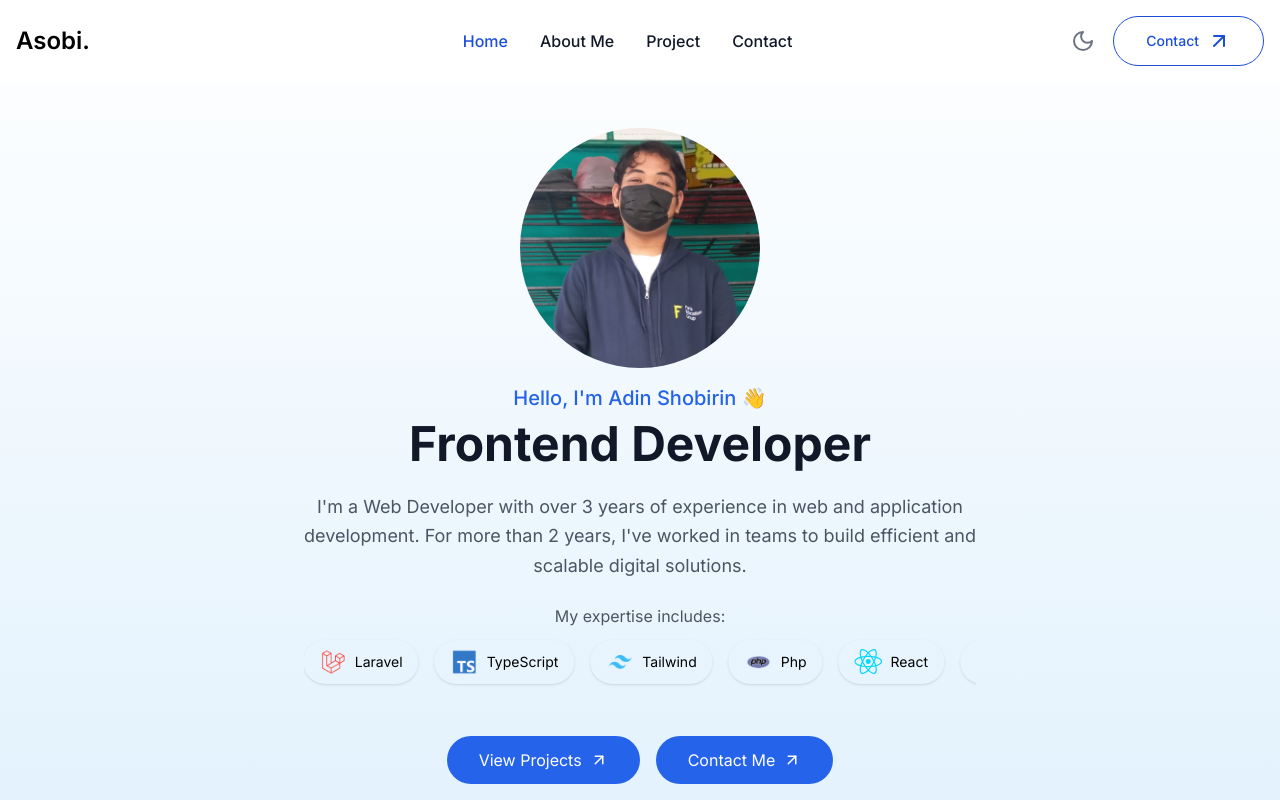
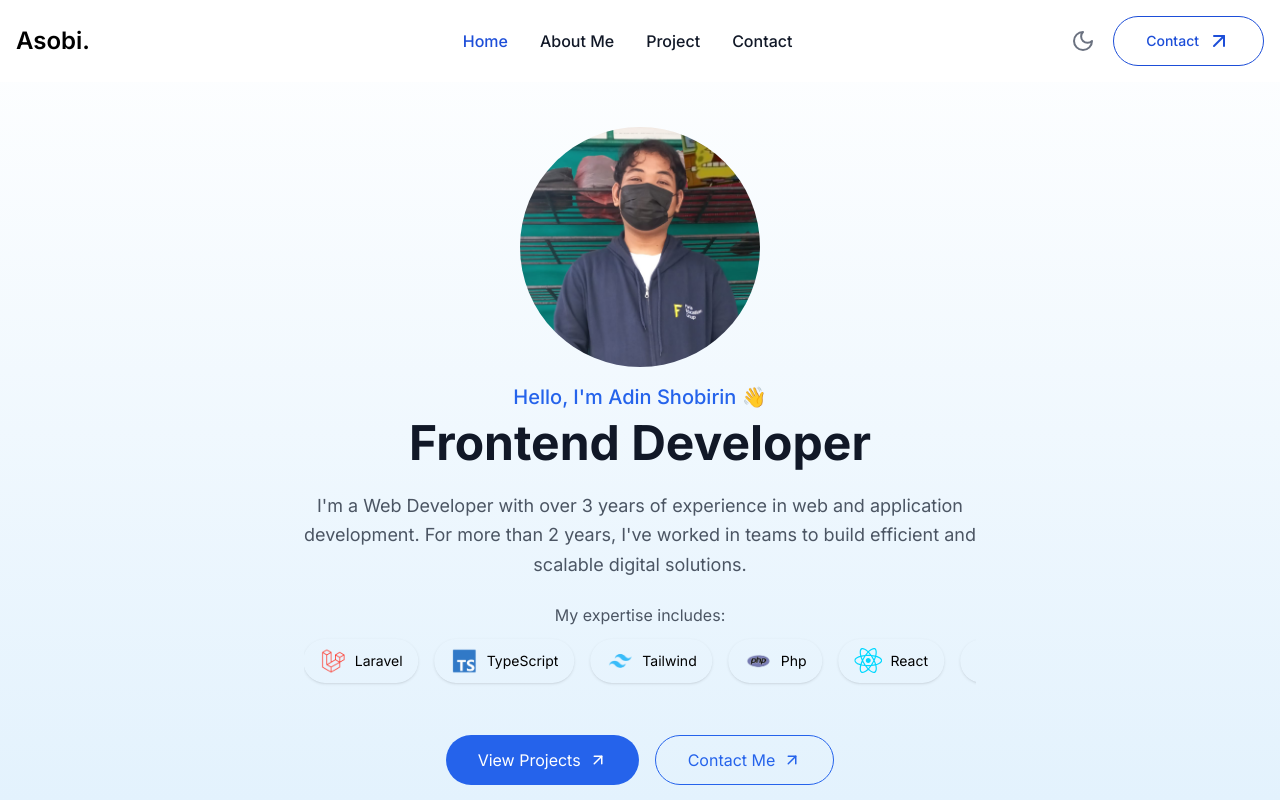
Before and after one commit to weebslife/react-porto, a React (Vite) app: page / in a window 1280 px wide. Built offline with nearby package versions, Linux system fonts and the light colour scheme.

Commit message:
fix delay animation

```diff
--- a/src/components/AnimatedGreeting.jsx
+++ b/src/components/AnimatedGreeting.jsx
@@ -43,7 +43,7 @@ const AnimatedGreeting = () => {
   useEffect(() => {
     if (!isVisible) return;
 
-    localStorage.setItem('animationShown', 'true');
+
 
     const greetingInterval = setInterval(() => {
       setCurrentGreeting((prev) => {
@@ -54,6 +54,7 @@ const AnimatedGreeting = () => {
               setShouldSlideUp(true);
               setTimeout(() => {
                 setIsVisible(false);
+                localStorage.setItem('animationShown', 'true');
               }, 500);
             }, 300);
           }, 300);
--- a/src/hooks/useAnimationTiming.jsx
+++ /dev/null
@@ -1,17 +0,0 @@
-import { useState, useEffect } from 'react';
-
-export const useAnimationTiming = () => {
-  const [animationDuration, setAnimationDuration] = useState('0.8s');
-
-  useEffect(() => {
-    const hasVisited = localStorage.getItem('hasVisited');
-    if (hasVisited) {
-      setAnimationDuration('0.3s');
-    } else {
-      setAnimationDuration('0.8s');
-      localStorage.setItem('hasVisited', 'true');
-    }
-  }, []);
-
-  return animationDuration;
-};
--- a/src/pages/Home.jsx
+++ b/src/pages/Home.jsx
@@ -1,5 +1,4 @@
 import React, { useState, useEffect } from 'react';
-import { useAnimationTiming } from '../hooks/useAnimationTiming';
 import { ArrowUpRight } from 'lucide-react';
 import { Link } from 'react-router-dom';
 import profile from '../assets/img/photo.png';
@@ -7,16 +6,12 @@ import Skill from '../components/Skills';
 
 const Home = () => {
   const [showContent, setShowContent] = useState(false);
-  const animationDuration = useAnimationTiming();
-
-
-  const getAnimationStyle = (delay) => ({
-    animationDelay: delay,
-    animationDuration: animationDuration
-  });
 
   useEffect(() => {
-    const timer = setTimeout(() => setShowContent(true), 1600);
+    const hasAnimation = localStorage.getItem('animationShown');
+    const delay = hasAnimation ? 100 : 1600;
+
+    const timer = setTimeout(() => setShowContent(true), delay);
     return () => clearTimeout(timer);
   }, []);
 
@@ -24,7 +19,7 @@ const Home = () => {
     <>
       <div className="min-h-screen flex flex-col items-center justify-center px-4 md:px-0 pt-24 bg-gradient-to-b from-white to-light-blue dark:from-gray-900 dark:to-gray-800 max-sm:pb-28">
         <div className="max-w-2xl space-y-6 text-center">
-          <div className={`space-y-2 opacity-0 ${showContent && 'animate-slideUpContent'}`} style={getAnimationStyle('0.5s') }>
+          <div className={`space-y-2 opacity-0 ${showContent && 'animate-slideUpContent'}`} style={{ animationDelay: '0.2s' }}>
             <img src={profile} className="rounded-full w-[240px] mx-auto my-4" alt="" />
             <h2 className="text-xl font-medium text-blue-600">
               Hello, I'm Adin Shobirin 👋
@@ -35,13 +30,13 @@ const Home = () => {
           </div>
 
           <p className={`text-lg text-gray-600 dark:text-gray-300 leading-relaxed opacity-0 ${showContent && 'animate-slideUpContent'}`}
-             style={getAnimationStyle('0.6s') }>
+             style={{ animationDelay: '0.4s' }}>
             I'm a Web Developer with over 3 years of experience in web and application development.
             For more than 2 years, I've worked in teams to build efficient and scalable digital solutions.
           </p>
 
           <div className={`space-y-2 opacity-0 ${showContent && 'animate-slideUpContent'}`}
-               style={getAnimationStyle('0.7s') }>
+               style={{ animationDelay: '0.6s' }}>
             <p className="text-gray-600 dark:text-gray-300">
               My expertise includes:
             </p>
@@ -53,15 +48,15 @@ const Home = () => {
             <Link
               to="/projects"
               className={`flex items-center justify-center gap-2 px-8 py-3 bg-blue-600 text-white rounded-full hover:bg-blue-700 transition-colors opacity-0 ${showContent && 'animate-slideUpContent'}`}
-               style={getAnimationStyle('0.9s') }
+               style={{ animationDelay: '0.8s' }}
             >
               View Projects
               <ArrowUpRight size={18} />
             </Link>
             <Link
               to="/contact"
-              className={`flex items-center justify-center gap-2 px-8 py-3 bg-blue-600 text-white rounded-full hover:bg-blue-700 transition-colors opacity-0 ${showContent && 'animate-slideUpContent'}`}
-               style={getAnimationStyle('1s') }
+              className={`flex items-center justify-center gap-2 px-8 py-3 border border-blue-600 text-blue-600 rounded-full hover:bg-blue-50 dark:hover:bg-blue-950 transition-colors opacity-0 ${showContent && 'animate-slideUpContent'}`}
+               style={{ animationDelay: '1s' }}
             >
               Contact Me
               <ArrowUpRight size={18} />
--- a/tailwind.config.js
+++ b/tailwind.config.js
@@ -13,7 +13,7 @@ export default {
       animation: {
         slideUp: 'slideUp 0.5s ease-in-out forwards',
         fadeOut: 'fadeOut 0.3s ease-out forwards',
-        slideUpContent: 'slideUpContent var(--animation-duration, 0.8s) ease-out forwards',
+        slideUpContent: 'slideUpContent 0.8s ease-out forwards',
         marquee: 'marquee 15s linear infinite',
       },
       keyframes: {
```
